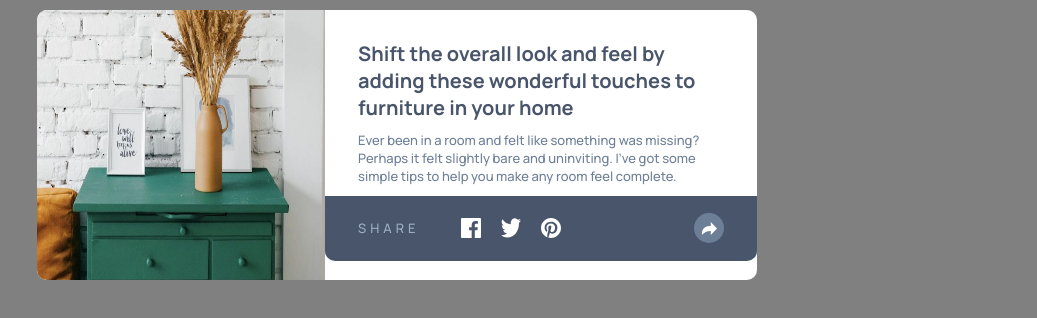
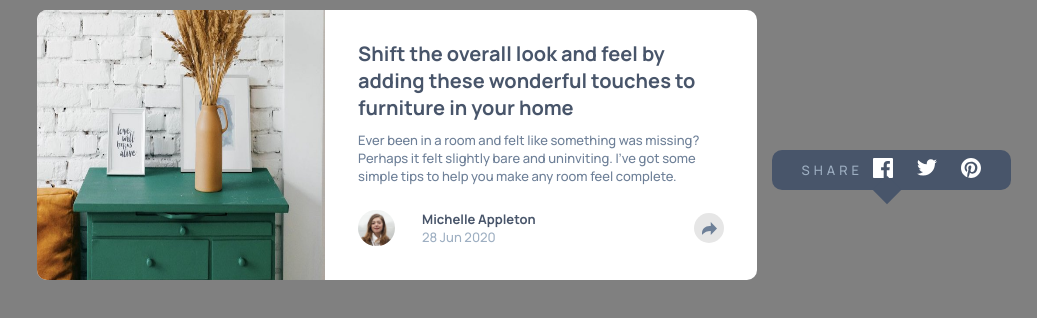
Before and after one commit to Pi-Gul/article-preview, a plain HTML site: page index.html in a window 1280 px wide. Both pictures are taken after a click on the element 927 px from the left and 228 px from the top of the page. Shown: the whole page, without its empty margins (243-1280 px from the left). Drawn offline with Linux system fonts and the light colour scheme.

Commit message:
share menu toggle for the desktop version; script detection of window resizing; small style changes

```diff
--- a/index.html
+++ b/index.html
@@ -31,11 +31,12 @@
 			<div class='bar bar-2'>
 				<p class='share'>SHARE</p>
 				<div class='social'>
-					<img class='social-icon-img' src='./images/icon-facebook.svg'>
-					<img class='social-icon-img' src='./images/icon-twitter.svg'>
-					<img class='social-icon-img' src='./images/icon-pinterest.svg'>
+					<a href='#'><img class='social-icon-img' src='./images/icon-facebook.svg'></a>
+					<a href='#'><img class='social-icon-img' src='./images/icon-twitter.svg'></a>
+					<a href='#'><img class='social-icon-img' src='./images/icon-pinterest.svg'></a>
 				</div>
 				<div class='arrow-img-container dark'><img class='arrow-img dark' src='./images/icon-share-white.svg'></div>
+				<div class='triangle'></div>
 			</div>
 		</main>
 
--- a/scripts/script.js
+++ b/scripts/script.js
@@ -1,11 +1,24 @@
 let test = document.querySelector('.test');
 let arrowButtonsArray = document.querySelectorAll('.arrow-img-container');
+let arrowButtonDark = document.querySelector('.arrow-img-container.dark');
 let bar1 = document.querySelector('.bar-1');
 let bar2 = document.querySelector('.bar-2');
+let body = document.querySelector('body');
 
 function toggleShareMenu(ev) {
-  bar1Display = window.getComputedStyle(bar1).getPropertyValue('display');
-  bar2Display = window.getComputedStyle(bar2).getPropertyValue('display');
+  let bodyWidth = window.getComputedStyle(body).getPropertyValue('width');
+  let bar1Display = window.getComputedStyle(bar1).getPropertyValue('display');
+  let bar2Display = window.getComputedStyle(bar2).getPropertyValue('display');
+  if(bodyWidth==='720px') {
+    if(document.querySelector('.arrow-img-container.dark')) {
+      bar2.removeChild(arrowButtonDark);
+    };
+    if(bar2Display==='flex') {
+      bar2.style.display = 'none';
+    } else if(bar2Display==='none') {
+      bar2.style.display = 'flex';
+    };
+  } else {
     if(bar1Display==='flex') {
       bar1.style.display = 'none';
       bar2.style.display = 'flex';
@@ -14,7 +27,25 @@ function toggleShareMenu(ev) {
       bar2.style.display = 'none';
     };
   };
+};
+
+function resizeDetection(res) {
+  let bodyWidth = window.getComputedStyle(body).getPropertyValue('width');
+  bar1.style.display = 'flex';
+  bar2.style.display = 'none';
+  if(bodyWidth==='720px') {
+    if(document.querySelector('.arrow-img-container.dark')) {
+      bar2.removeChild(arrowButtonDark);
+    };
+  } else if(bodyWidth==='320px') {
+    if(!document.querySelector('.arrow-img-container.dark')) {
+      bar2.appendChild(arrowButtonDark);
+    };
+  };
+};
 
 for(let i = 0; i < arrowButtonsArray.length; i++) {
   arrowButtonsArray[i].addEventListener('click', toggleShareMenu);
 };
+
+window.onresize = resizeDetection;
--- a/styles/style.css
+++ b/styles/style.css
@@ -9,6 +9,7 @@ html {
   font-family: 'Manrope', sans-serif;
   --main-padding: 0px 33px;
   --main-width: 320px;
+  --v-dark-grey-blue: hsl(217, 19%, 35%);
 }
 body {
   display: flex;
@@ -36,7 +37,7 @@ main {
 .text-title {
   font-size: 16px;
   margin-bottom: 15px;
-  color: hsl(217, 19%, 35%);
+  color: var(--v-dark-grey-blue);
 }
 .text-body {
   font-size: 13px;
@@ -47,6 +48,7 @@ main {
   height: 65px;
   display: flex;
   flex-direction: row;
+  justify-content: space-between;
   align-items: center;
   padding: var(--main-padding);
   border-radius: 0px 0px 10px 10px;
@@ -62,12 +64,11 @@ main {
   justify-content: center;
   width: 75%;
   padding: 2px 15px;
-
 }
 .author-name {
   font-size: 13px;
   margin-bottom: 5px;
-  color: hsl(217, 19%, 35%);
+  color: var(--v-dark-grey-blue);
 }
 .date {
   font-size: 13px;
@@ -84,8 +85,11 @@ main {
 }
 .bar-2 {
   display: none;
-  background-color: hsl(217, 19%, 35%);
+  background-color: var(--v-dark-grey-blue);
   justify-content: space-between;
+}
+.triangle {
+  display: none;
 }
 .share {
   color: white;
@@ -95,11 +99,14 @@ main {
   font-size: 13px;
 }
 .social {
-  width: 55%;
+  width: 100px;
   display: flex;
+  justify-content: space-between;
+  align-items: center;
+  margin-right: 50px;
 }
 .social-icon-img {
-  margin-right: 20px;
+  margin-right: 0px;
 }
 .arrow-img-container.dark {
   background-color: hsl(214, 17%, 51%);
@@ -139,4 +146,28 @@ main {
   .author-name {
     margin-bottom: 0px;
   }
+  .bar-2 {
+    display: none;
+    position: absolute;
+    border-radius: 10px 10px 10px 10px;
+    padding: 20px 30px;
+    height: 40px;
+    top: 150px;
+    right: 26px;
+    align-items: center;
+  }
+  .social {
+    width: 108px;
+    margin-right: 0px;
+  }
+  .triangle {
+    width: 20px;
+    height: 20px;
+    display: block;
+    position: absolute;
+    background-color: var(--v-dark-grey-blue);
+    left: 105px;
+    bottom: -10px;
+    transform: rotate(45deg);
+  }
 }
```
Lines whose indentation alone changed are shown as unchanged.
